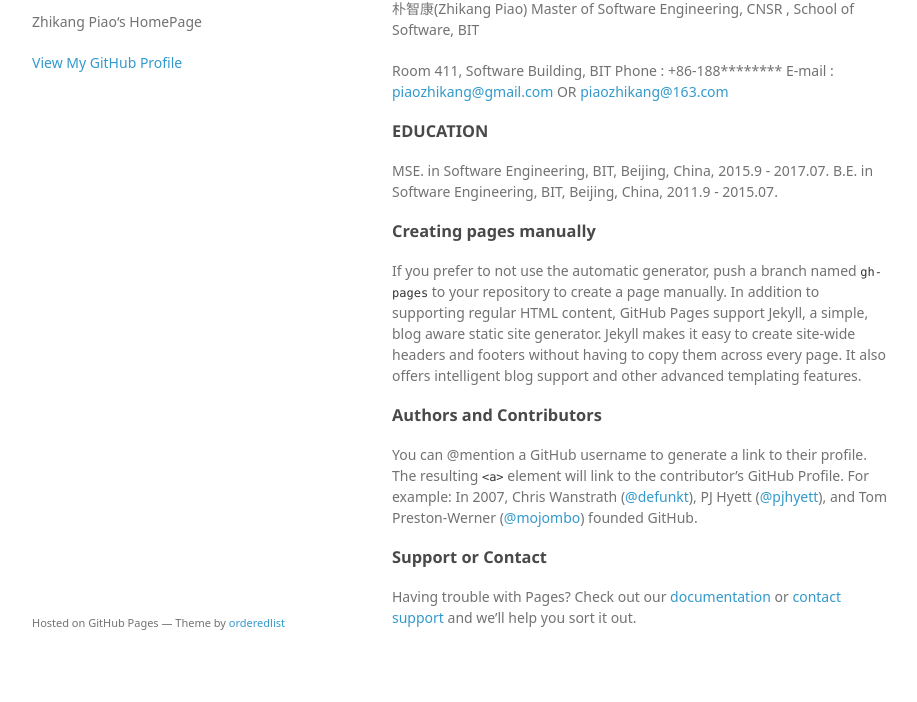
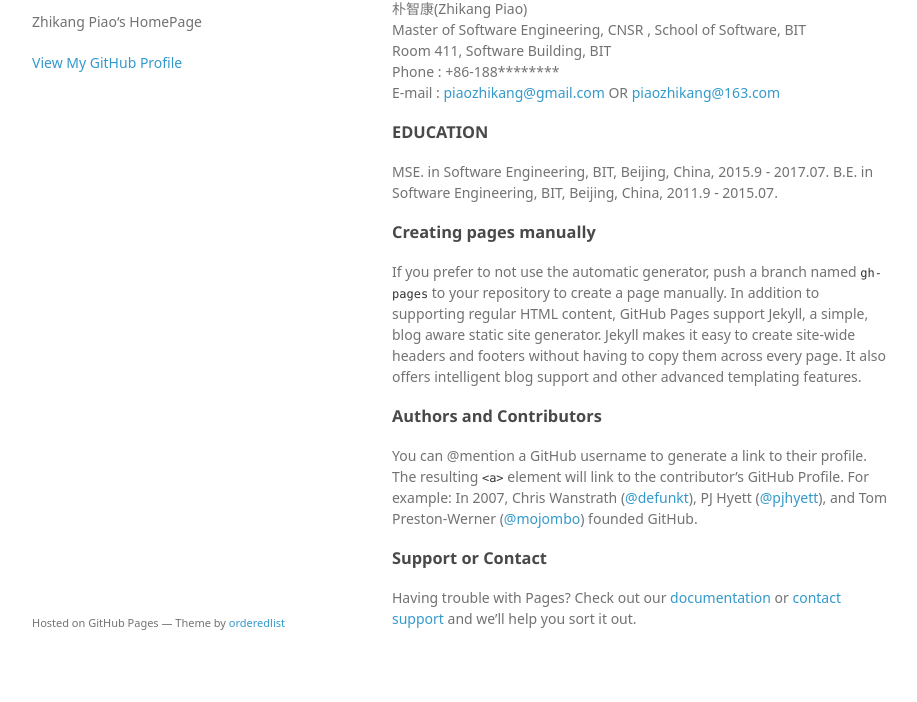
Before and after one commit to nemare/nemare.github.io, a plain HTML site: page index.html in a window 1280 px wide. Shown: the part 98-800 px from the top of the page, without its empty margins (178-1095 px from the left). Drawn offline with Linux system fonts and the light colour scheme; a web font is replaced by a local one.

```diff
--- a/index.html
+++ b/index.html
@@ -26,11 +26,10 @@
         <h3>
 <a id="personal-details" class="anchor" href="#personal-details" aria-hidden="true"><span aria-hidden="true" class="octicon octicon-link"></span></a>PERSONAL DETAILS</h3>
 
-<p>朴智康(Zhikang Piao)
-Master of Software Engineering, CNSR , School of Software, BIT</p>
-
-<p>Room 411, Software Building, BIT
-Phone : +86-188********
+<p>朴智康(Zhikang Piao)<br>
+Master of Software Engineering, CNSR , School of Software, BIT<br>
+Room 411, Software Building, BIT<br>
+Phone : +86-188********<br>
 E-mail : <a href="mailto:piaozhikang@gmail.com">piaozhikang@gmail.com</a> OR <a href="mailto:piaozhikang@163.com">piaozhikang@163.com</a></p>
 
 <h3>
--- a/params.json
+++ b/params.json
@@ -1,6 +1,6 @@
 {
   "name": "Nemare.GitHub.io",
   "tagline": "Zhikang Piao‘s HomePage",
-  "body": "### PERSONAL DETAILS\r\n朴智康(Zhikang Piao)\r\nMaster of Software Engineering, CNSR , School of Software, BIT\r\n\r\nRoom 411, Software Building, BIT\r\nPhone : +86-188********\r\nE-mail : piaozhikang@gmail.com OR piaozhikang@163.com\r\n### EDUCATION\r\nMSE. in Software Engineering, BIT, Beijing, China, 2015.9 - 2017.07.\r\nB.E. in Software Engineering, BIT, Beijing, China, 2011.9 - 2015.07.\r\n\r\n\r\n### Creating pages manually\r\nIf you prefer to not use the automatic generator, push a branch named `gh-pages` to your repository to create a page manually. In addition to supporting regular HTML content, GitHub Pages support Jekyll, a simple, blog aware static site generator. Jekyll makes it easy to create site-wide headers and footers without having to copy them across every page. It also offers intelligent blog support and other advanced templating features.\r\n\r\n### Authors and Contributors\r\nYou can @mention a GitHub username to generate a link to their profile. The resulting `<a>` element will link to the contributor’s GitHub Profile. For example: In 2007, Chris Wanstrath (@defunkt), PJ Hyett (@pjhyett), and Tom Preston-Werner (@mojombo) founded GitHub.\r\n\r\n### Support or Contact\r\nHaving trouble with Pages? Check out our [documentation](https://help.github.com/pages) or [contact support](https://github.com/contact) and we’ll help you sort it out.\r\n",
+  "body": "### PERSONAL DETAILS\r\n朴智康(Zhikang Piao)  \r\nMaster of Software Engineering, CNSR , School of Software, BIT  \r\nRoom 411, Software Building, BIT  \r\nPhone : +86-188********  \r\nE-mail : piaozhikang@gmail.com OR piaozhikang@163.com\r\n### EDUCATION\r\nMSE. in Software Engineering, BIT, Beijing, China, 2015.9 - 2017.07.\r\nB.E. in Software Engineering, BIT, Beijing, China, 2011.9 - 2015.07.\r\n\r\n\r\n### Creating pages manually\r\nIf you prefer to not use the automatic generator, push a branch named `gh-pages` to your repository to create a page manually. In addition to supporting regular HTML content, GitHub Pages support Jekyll, a simple, blog aware static site generator. Jekyll makes it easy to create site-wide headers and footers without having to copy them across every page. It also offers intelligent blog support and other advanced templating features.\r\n\r\n### Authors and Contributors\r\nYou can @mention a GitHub username to generate a link to their profile. The resulting `<a>` element will link to the contributor’s GitHub Profile. For example: In 2007, Chris Wanstrath (@defunkt), PJ Hyett (@pjhyett), and Tom Preston-Werner (@mojombo) founded GitHub.\r\n\r\n### Support or Contact\r\nHaving trouble with Pages? Check out our [documentation](https://help.github.com/pages) or [contact support](https://github.com/contact) and we’ll help you sort it out.\r\n",
   "note": "Don't delete this file! It's used internally to help with page regeneration."
 }
```
